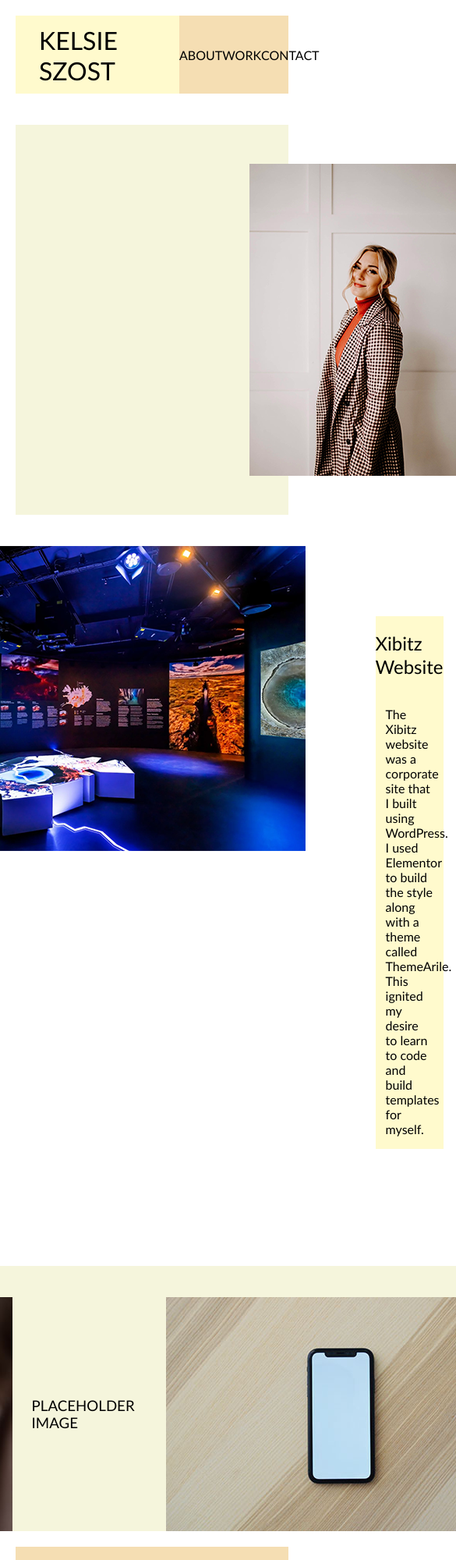
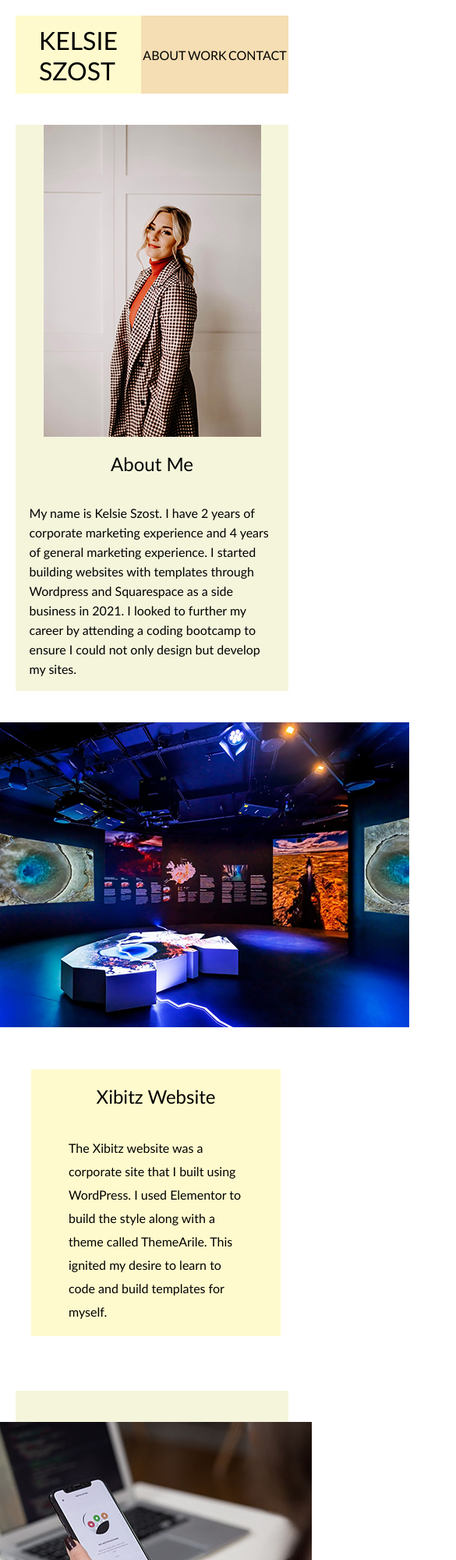
Before and after one commit to kelsieszost/My-Personal-Portfolio, a plain HTML site: page index.html in a window 390 px wide. Shown: the top 2000 px of the page at 78% size, 585 px wide, since content can reach past the window. Drawn offline with Linux system fonts and the light colour scheme.

Commit message:
Corrected width issues, made responsive

```diff
--- a/index.html
+++ b/index.html
@@ -36,9 +36,10 @@
                 <a href="https://xibitz.com" target="_blank">
                     <img id="xibitz" src="images/Perlan.png" alt="Glacer Exhibit">
                 </a>
-            <div class="website-work-content">
-            <h2><a id="xibitz-website" href="https://xibitz.com" target="_blank" >Xibitz Website</a></h2>
-            <p class="website-work-paragraph">The Xibitz website was a corporate site that I built using WordPress. I used Elementor to build the style along with a theme called ThemeArile. This ignited my desire to learn to code and build templates for myself.  </p>
+                </div>
+                <div class="website-work-content">
+                <h2><a id="xibitz-website" href="https://xibitz.com" target="_blank" >Xibitz Website</a></h2>
+                <p class="website-work-paragraph">The Xibitz website was a corporate site that I built using WordPress. I used Elementor to build the style along with a theme called ThemeArile. This ignited my desire to learn to code and build templates for myself.  </p>
             </div>
         </div>
         <div id="boxes-container">
@@ -48,7 +49,7 @@
             </div>
             <div class="boxes phone-image">
                 <img id="phone" src="images/phone.jpg" alt="image of iphone with blank screen">
-                <h3>PlACEHOLDER IMAGE</h3>
+                <h3>PLACEHOLDER IMAGE</h3>
             </div>
         </div>
     </main>
--- a/style.css
+++ b/style.css
@@ -28,7 +28,7 @@ a:hover {
     flex-wrap: wrap;
     background-color: wheat;
     display: flex;
-    width: 40%;
+    width: 1000%;
     align-items: center;
     justify-content: space-evenly;
     flex-wrap: wrap;
@@ -63,12 +63,7 @@ a {
     align-items: center;
 }
 
-@media (min-width: 900px) {
-    .intro-container {
-        display: flex;
-        justify-content: space-between;
-    }
-}
+
 
 #kelsie-szost {
     display: flex;
@@ -113,16 +108,16 @@ a {
     align-items: center;
     justify-content: center;
     background-color: lemonchiffon;
-    margin: 90px;
-
+    margin: 30px;
 }
 
 .xibitz-image {
-display: flex;
-padding: 20px;
+    padding: 20px;
 }
 
+
 #xibitz-website {
+    display: flex
     font-weight: 500px;
     font-family: 'Gill Sans', 'Gill Sans MT', Calibri, 'Trebuchet MS', sans-serif;
 }
@@ -131,6 +126,7 @@ padding: 20px;
     font-family: 'Gill Sans', 'Gill Sans MT', Calibri, 'Trebuchet MS', sans-serif;
     width: 70%;
     font-weight: 200;
+    line-height: 30px;
 }
 
 /*bottom two boxes*/
@@ -140,10 +136,11 @@ padding: 20px;
     flex-direction: row;
     justify-content: space-between;
     align-items: flex-end;
-    margin-left: 0px;
+    margin-left: 20px;
     margin-right: 20px;
     background-color: beige;
     margin-top: 40px;
+    max-width: 100%;
 }
 
 .boxes {
@@ -153,8 +150,7 @@ padding: 20px;
     margin-left: 20px;
     margin-right: 20px;
     margin-top: 40px;
-
-
+    max-width: 100%;
 }
 
 .apps-image {
@@ -166,6 +162,8 @@ padding: 20px;
     display: flex;
     justify-content: flex-end;
 }
+
+
 
 h3 {
     font-weight: 200;
@@ -185,10 +183,9 @@ h3 {
 }
 
 .footernav {
-    flex-wrap: wrap;
     background-color: wheat;
     display: flex;
-    width: 40%;
+    width: 100%;
     align-items: center;
     justify-content: space-evenly;
 }
@@ -213,3 +210,53 @@ li {
     font-weight: 200;
     font-family: 'Gill Sans', 'Gill Sans MT', Calibri, 'Trebuchet MS', sans-serif;
 }
+
+@media screen and (max-width: 768px) {
+    .intro-container {
+        flex-direction: column;
+        align-items: center;
+        height: auto;
+    }
+    .layout-content {
+        flex-direction: column;
+        align-items: center;
+        margin: auto;
+    }
+    #kelsie-szost {
+        margin: auto;
+    }
+    #boxes-container {
+        flex-direction: column;
+
+    }
+    .boxes {
+        flex-direction: column;
+    }
+    h3 {
+        float: right;
+    }
+    .nav-menu {
+        flex-direction: column;
+
+    }
+    .footer {
+        flex-direction: column;
+
+    }
+  li {
+    flex-direction: row;
+  }
+
+  .a {
+    max-width: 100%;
+    flex-direction: column;
+    justify-content: baseline;
+  }
+
+.footernav {
+    max-width: 100%;
+}
+.headernav{
+    max-width: 100%;
+}
+}
```
Also changed, not shown: README.md.
